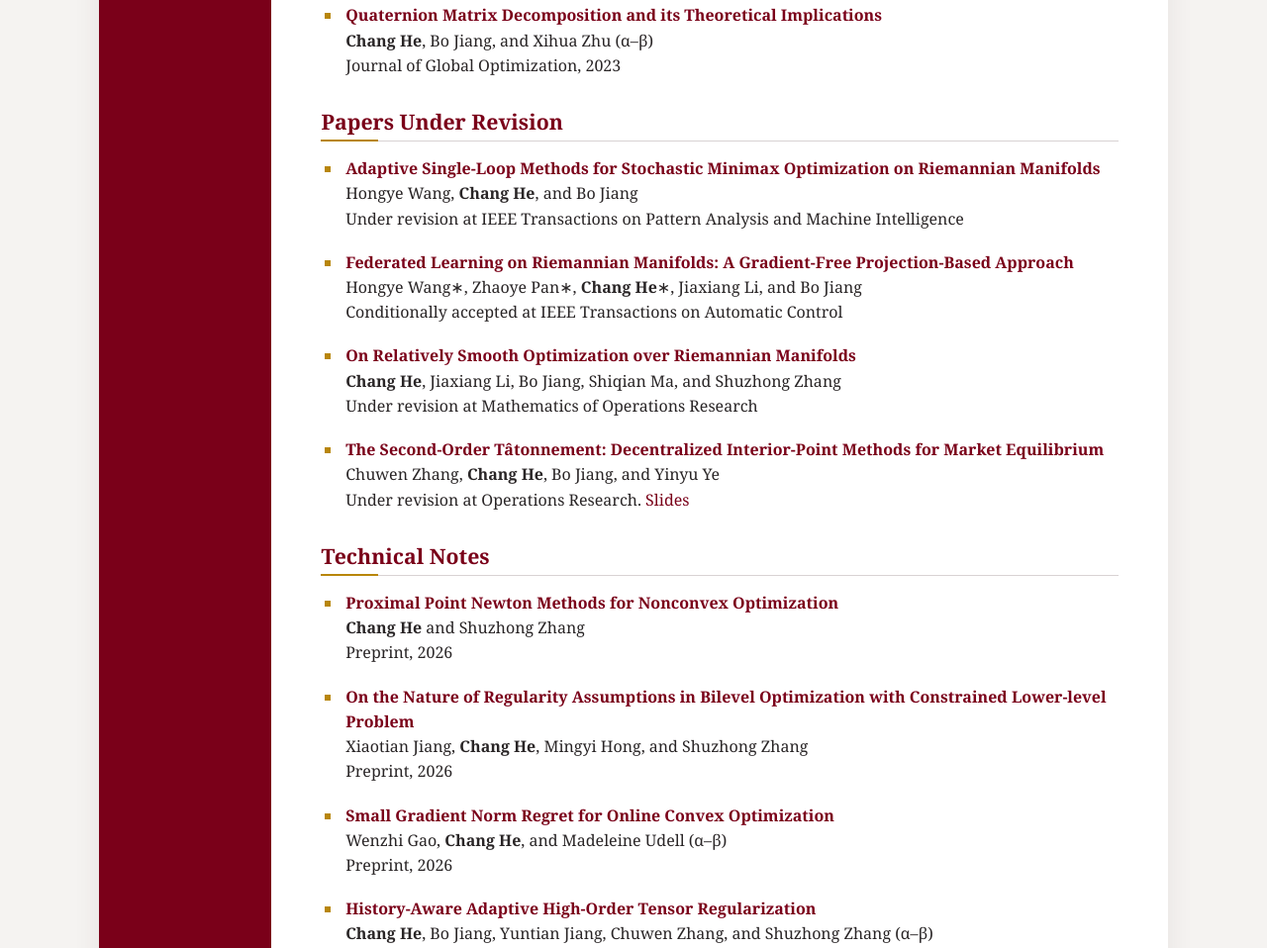
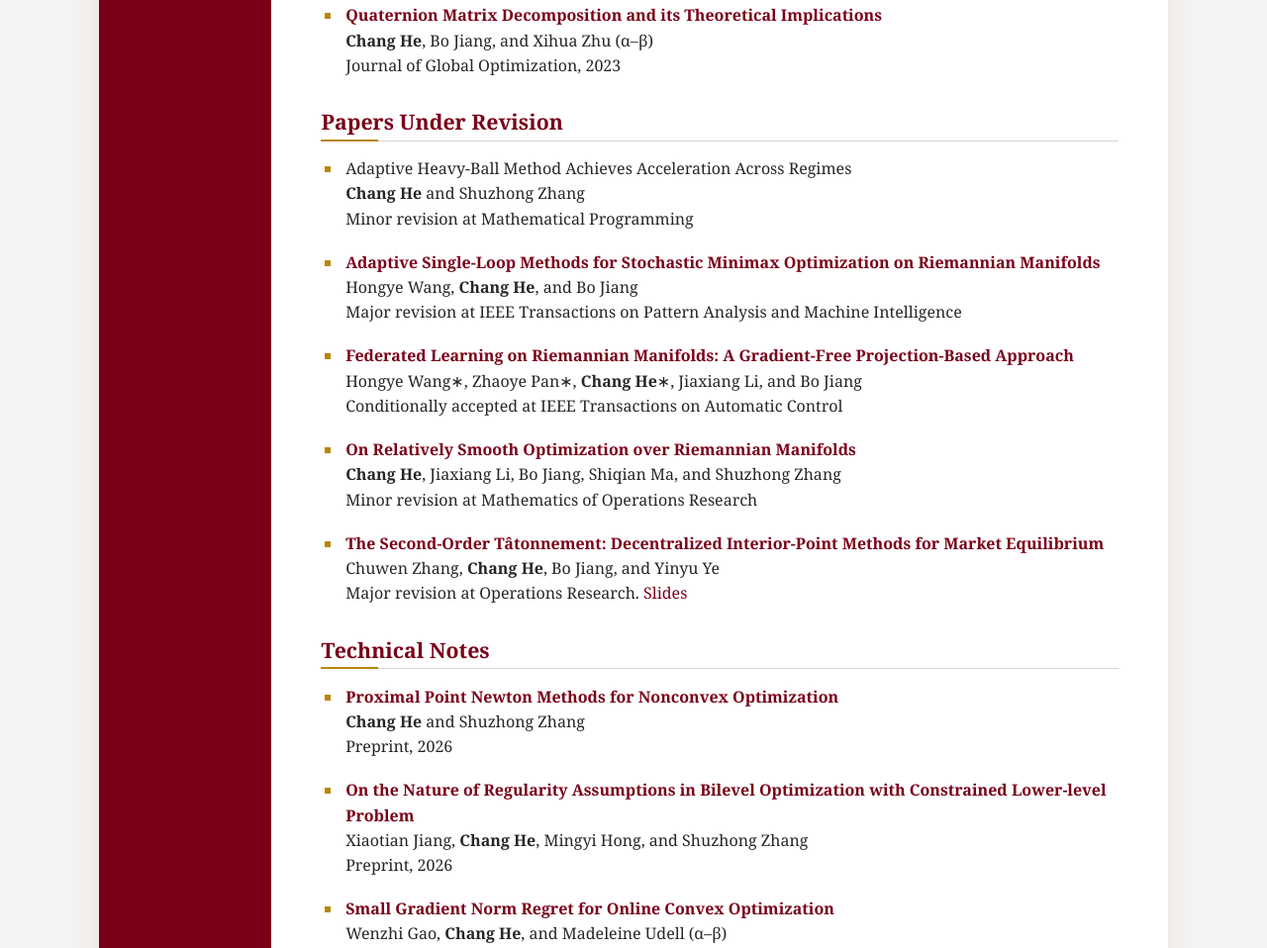
Before and after one commit to Chang6234/chang6234.github.io, a plain HTML site: page publications.html in a window 1280 px wide. Shown: the part 829-1787 px from the top of the page at 99% size. Drawn offline with Linux system fonts and the light colour scheme.

Commit message:
Add Adaptive Heavy-Ball paper and update revision statuses
Co-Authored-By: Claude Opus 5.5 <noreply@anthropic.com>

```diff
--- a/publications.html
+++ b/publications.html
@@ -89,9 +89,16 @@ Journal of Global Optimization, 2023
 </ul>
 <h2>Papers Under Revision</h2>
 <ul>
+<li><p>Adaptive Heavy-Ball Method Achieves Acceleration Across Regimes <br />
+<b>Chang He</b> and Shuzhong Zhang <br />
+Minor revision at Mathematical Programming
+</p>
+</li>
+</ul>
+<ul>
 <li><p><a href="https://arxiv.org/abs/2602.09840">Adaptive Single-Loop Methods for Stochastic Minimax Optimization on Riemannian Manifolds</a> <br />
 Hongye Wang, <b>Chang He</b>, and Bo Jiang <br />
-Under revision at IEEE Transactions on Pattern Analysis and Machine Intelligence
+Major revision at IEEE Transactions on Pattern Analysis and Machine Intelligence
 </p>
 </li>
 </ul>
@@ -105,14 +112,14 @@ Conditionally accepted at IEEE Transactions on Automatic Control
 <ul>
 <li><p><a href="https://arxiv.org/abs/2508.03048">On Relatively Smooth Optimization over Riemannian Manifolds</a> <br />
 <b>Chang He</b>, Jiaxiang Li, Bo Jiang, Shiqian Ma, and Shuzhong Zhang <br />
-Under revision at Mathematics of Operations Research
+Minor revision at Mathematics of Operations Research
 </p>
 </li>
 </ul>
 <ul>
 <li><p><a href="https://arxiv.org/abs/2508.04822">The Second-Order Tâtonnement: Decentralized Interior-Point Methods for Market Equilibrium</a> <br />
 Chuwen Zhang, <b>Chang He</b>, Bo Jiang, and Yinyu Ye <br />
-Under revision at Operations Research. <a href="https://drive.google.com/file/d/1K5C3Mb6L54u5zKcbQjemngHerl4wMX02/view">Slides</a>
+Major revision at Operations Research. <a href="https://drive.google.com/file/d/1K5C3Mb6L54u5zKcbQjemngHerl4wMX02/view">Slides</a>
 </p>
 </li>
 </ul>
```
Also changed, not shown: index.html (+7 -0 lines).
